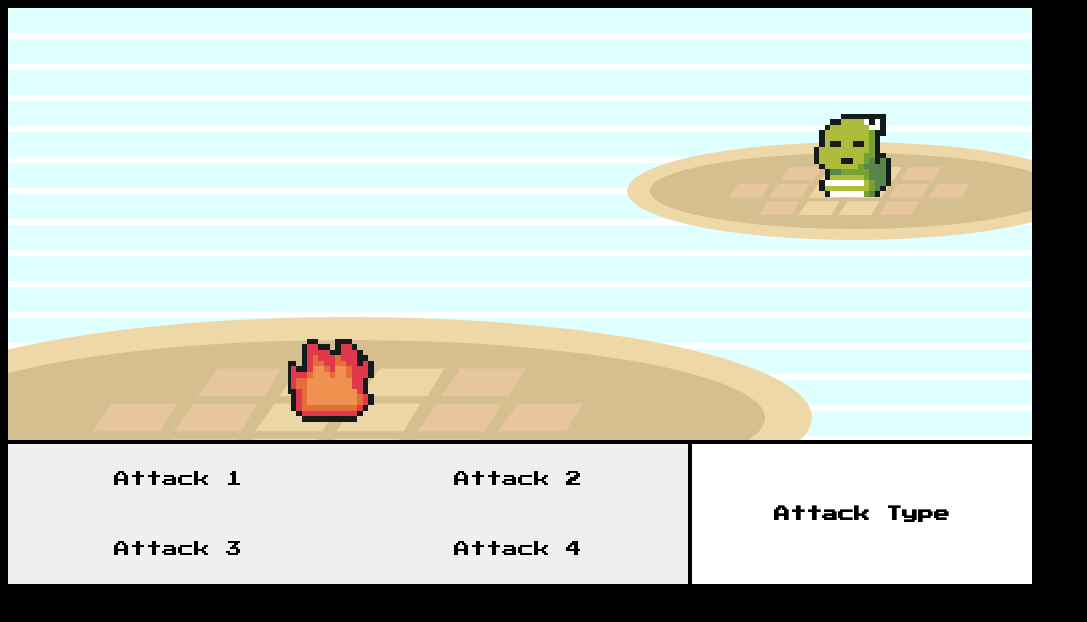
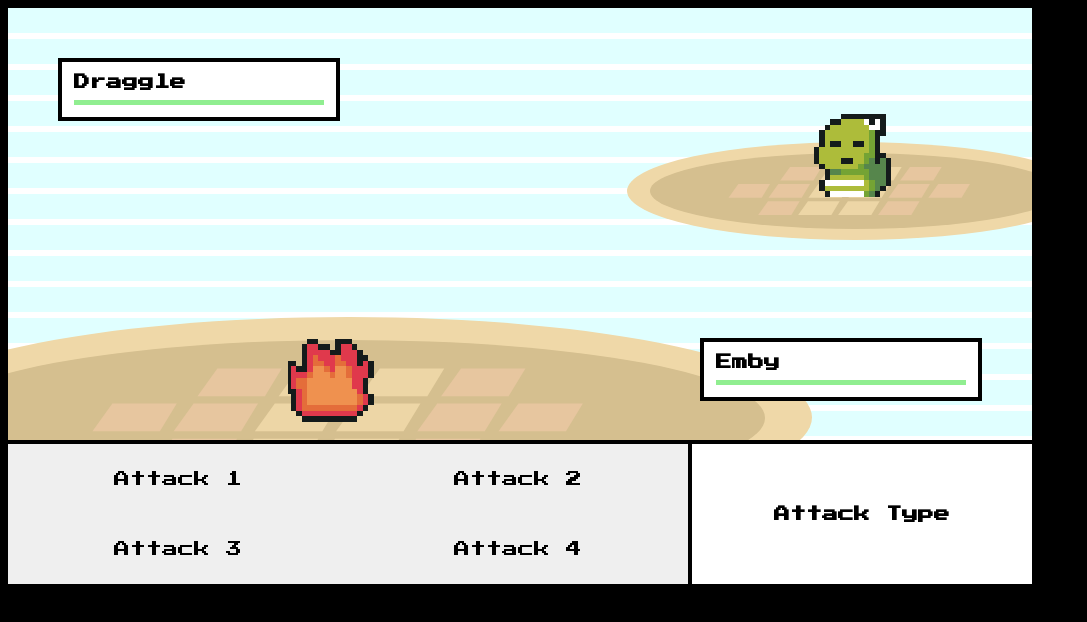
Before and after one commit to Ho-Gia-Khang/JS-Game, a plain HTML site: page index.html in a window 1280 px wide. Shown: the whole page, without its empty margins (0-1087 px from the left). Drawn offline with nearby package versions, Linux system fonts and the light colour scheme.

Commit message:
added health bar interface

```diff
--- a/index.html
+++ b/index.html
@@ -15,6 +15,20 @@
     <body>
         <div class="container">
             <div id="flashing-rect"></div>
+            <div id="health-status-1">
+                <h1 id="pokemon-name">Draggle</h1>
+                <div id="health-bar-container">
+                    <div id="health-bar"></div>
+                    <div id="health-amount"></div>
+                </div>
+            </div>
+            <div id="health-status-2">
+                <h1 id="pokemon-name">Emby</h1>
+                <div id="health-bar-container">
+                    <div id="health-bar"></div>
+                    <div id="health-amount"></div>
+                </div>
+            </div>
             <canvas width="1024" height="576"></canvas>
             <div id="status-bar">
                 <div id="buttons">
--- a/style.css
+++ b/style.css
@@ -36,6 +36,49 @@ button:hover {
     pointer-events: none;
 }
 
+#health-status-1 {
+    position: absolute;
+    background-color: white;
+    width: 250px;
+    top: 50px;
+    left: 50px;
+    border: 4px black solid;
+    padding: 12px;
+}
+
+#pokemon-name {
+    font-size: 16px;
+}
+
+#health-bar-container {
+    position: relative;
+}
+
+#health-bar {
+    height: 5px;
+    background-color: #ccc;
+    margin-top: 10px;
+}
+
+#health-amount {
+    position: absolute;
+    top: 0;
+    left: 0;
+    right: 0;
+    height: 5px;
+    background-color: lightgreen;
+}
+
+#health-status-2 {
+    position: absolute;
+    background-color: white;
+    width: 250px;
+    top: 330px;
+    right: 50px;
+    border: 4px black solid;
+    padding: 12px;
+}
+
 #status-bar {
     display: flex;
     background-color: white;
```
